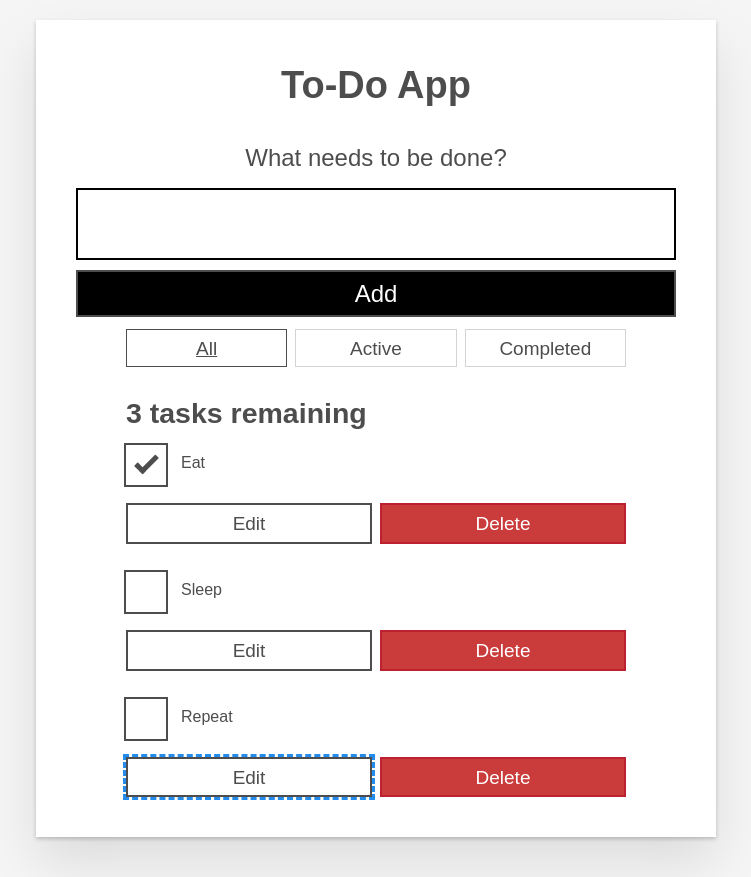
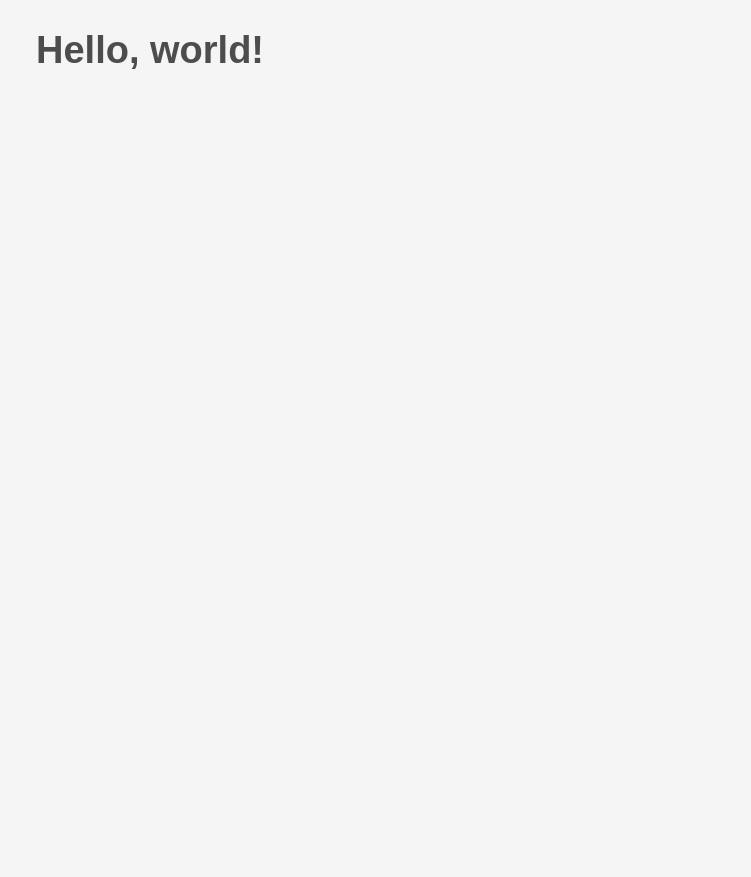
Before and after one commit to ProgrammingLogic/todo_frontend, a React (Vite) app: page / in a window 1280 px wide. Shown: the whole page, without its empty margins (264-1015 px from the left). After the commit the page ends 800 px from the top, so only its background shows below. Built offline with nearby package versions, Linux system fonts and the light colour scheme.

Commit message:
Begin implementing material UI

```diff
--- a/src/App.jsx
+++ b/src/App.jsx
@@ -1,122 +1,21 @@
-import Todo from "./components/Todo";
-import Form from "./components/Form";
-import FilterButton from "./components/FilterButton";
 import { useState } from "react";
 import { nanoid } from "nanoid";
-import "./App.css";
-import Tasks from "./pages/Tasks";
+
+import { ThemeProvider, createTheme } from "@mui/material/styles";
+import CssBaseline from "@mui/material/CssBaseline";
 
 
-const FILTER_MAP = {
-  All: () => true,
-  Active: (task) => !task.completed,
-  Completed: (task) => task.completed,
-}
-
-const FILTER_NAMES = Object.keys(FILTER_MAP);
+const darkTheme = createTheme({
+  palette: {
+    mode: "dark"
+  }
+});
 
 
-function App(props) {
-  const [tasks, setTasks] = useState(props.tasks);
-  const [filter, setFilter] = useState("All");
-
-
-  function updateFilter(filter) {
-    setFilter(filter);
-  }
-
-
-  function toggleTaskCompleted(id) {
-    const updatedTasks = tasks.map((task) => {
-      if (id === task.id) {
-        return { ...task, completed: !task.completed };
-      }
-      return task;
-    });
-    setTasks(updatedTasks);
-  }
-
-
-  function deleteTask(id) {
-    const remainingTasks = tasks.filter((task) => id !== task.id);
-    setTasks(remainingTasks);
-  }
-
-
-  function editTask(id, newName) {
-    const editedTaskList = tasks.map((task) => {
-      if (id === task.id) {
-        return { ...task, name: newName };
-      }
-      return task;
-    });
-    setTasks(editedTaskList);
-  }
-
-
-  const filterList = FILTER_NAMES.map((name) => (
-    <FilterButton
-      key={name}
-      name={name}
-      isPressed={name === filter}
-      setFilter={setFilter}
-    />
-  ));
-
-
-  const taskList = tasks
-    .filter(FILTER_MAP[filter])
-    .map((task) => (
-      <Todo
-        id={task.id}
-        name={task.name}
-        completed={task.completed}
-        key={task.id}
-        toggleTaskCompleted={toggleTaskCompleted}
-        deleteTask={deleteTask}
-        editTask={editTask}
-      />
-    ));
-
-
-  function addTask(name) {
-    const newTask = { id: `todo-${nanoid()}`, name, completed: false };
-    setTasks([...tasks, newTask])
-  }
-
-
-  const tasksNoun = taskList.length !== 1 ? "tasks" : "task";
-  const headingText = `${taskList.length} ${tasksNoun} remaining`;
-
+export default function App() {
   return (
     <>
-      <div className="todoapp stack-large">
-        <h1>To-Do App</h1>
-
-        <Form addTask={addTask}/>
-
-
-        <div className="filters btn-group stack-exception">
-          {filterList}
-        </div>
-
-
-        <h2 id="list-heading">{headingText}</h2>
-        <ul
-          role="list"
-          className="todo-list stack-large stack-exception"
-          aria-labelledby="list-heading"
-        >
-          {taskList}
-        </ul>
-      </div>
+      <h1>Hello, world!</h1>
     </>
   )
-  // return (
-  //   <>
-  //     <Tasks tasks={tasks}/>
-  //   </>
-  // )
 }
-
-export default App;
--- a/src/main.jsx
+++ b/src/main.jsx
@@ -9,15 +9,8 @@ import '@fontsource/roboto/500.css';
 import '@fontsource/roboto/700.css';
 
 
-const TASKS = [
-  { id: "todo-0", name: "Eat", completed: true },
-  { id: "todo-1", name: "Sleep", completed: false },
-  { id: "todo-2", name: "Repeat", completed: false },
-]
-
-
 ReactDOM.createRoot(document.getElementById('root')).render(
   <React.StrictMode>
-    <App tasks={TASKS}/>
+    <App/>
   </React.StrictMode>,
 )
```
